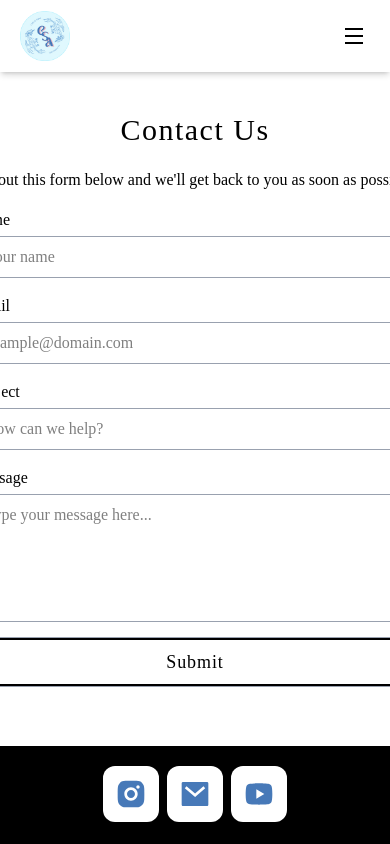
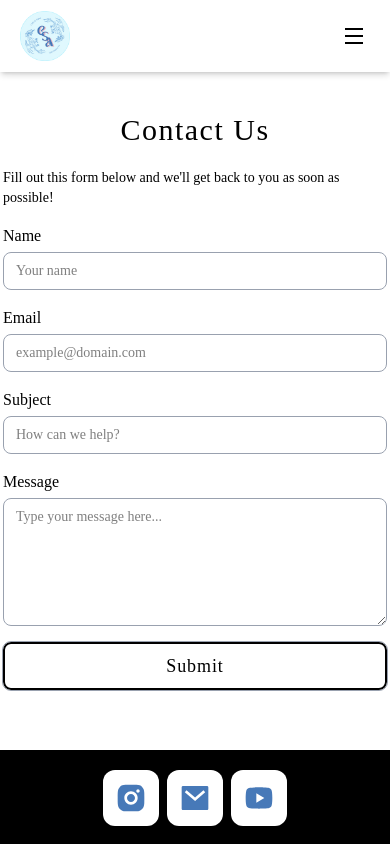
Before and after one commit to tamucsa/website, a Next.js app: page /contact in a window 390 px wide. Built offline with nearby package versions, Linux system fonts and the light colour scheme; a web font is replaced by a local one.

Commit message:
contact page ui looking good

```diff
--- a/src/app/components/contact.tsx
+++ b/src/app/components/contact.tsx
@@ -19,8 +19,8 @@ const Contact: FC = () => {
     }
 
   return (
-    <form onSubmit={handleSubmit(onSubmit)} className='flex flex-col gap-4 max-w-md mx-auto font-secondary'>
-        <h2 className='text-center text-nowrap text-base md:text-lg font-secondary'>
+    <form onSubmit={handleSubmit(onSubmit)} className='flex flex-col gap-4 w-sm md:max-w-3xl md:w-xl mx-auto font-secondary'>
+        <h2 className=' text-sm md:text-xl font-secondary'>
             Fill out this form below and we'll get back to you as soon as possible!
         </h2>
         <div className='flex flex-col gap-1'>
@@ -29,7 +29,7 @@ const Contact: FC = () => {
                 type="text"
                 placeholder="Your name"
                 {...register("name", { required: true })}
-                className="px-3 py-2 border rounded-lg border-gray-400 text-base"
+                className="px-3 py-2 border rounded-lg border-gray-400 text-sm md:text-base"
             />
         </div>
         <div className='flex flex-col gap-1'>
@@ -38,7 +38,7 @@ const Contact: FC = () => {
                 type="email"
                 placeholder="example@domain.com"
                 {...register("email", { required: true })}
-                className="px-3 py-2 border rounded-lg border-gray-400 text-base"
+                className="px-3 py-2 border rounded-lg border-gray-400 text-sm md:text-base"
             />
         </div>
         <div className='flex flex-col gap-1'>
@@ -47,7 +47,7 @@ const Contact: FC = () => {
                 type="text"
                 placeholder="How can we help?"
                 {...register("subject", { required: true })}
-                className="px-3 py-2 border rounded-lg border-gray-400 text-base"
+                className="px-3 py-2 border rounded-lg border-gray-400 text-sm md:text-base"
             />
         </div>
         <div className='flex flex-col gap-1'>
@@ -56,7 +56,7 @@ const Contact: FC = () => {
                 rows={5}
                 placeholder="Type your message here..."
                 {...register("message", { required: true })}
-                className="px-3 py-2 border rounded-lg border-gray-400 text-base h-32"
+                className="px-3 py-2 border rounded-lg border-gray-400 h-32 text-sm md:text-base"
             />
         </div>
         <div>
--- a/src/app/contact/page.tsx
+++ b/src/app/contact/page.tsx
@@ -4,7 +4,7 @@ import Contact from "@/app/components/contact";
 
 const ContactPage = () => {
     return (
-        <div className='flex flex-col items-center gap-5 md:gap-10'>
+        <div className='flex flex-col items-center gap-5 md:gap-7'>
             <h1 className="container text-center font-primary tracking-wider text-3xl md:text-4xl mt-10 md:mt-15">Contact Us</h1>
             <div className="flex flex-col lg:flex-row items-center justify-center gap-5 md:gap-10 pb-15">
                 {/* Left/Top - Contact Form */}
@@ -12,7 +12,7 @@ const ContactPage = () => {
                     <Contact />
                 </div>
                 {/* Right/Bottom - Images */}
-                <div className="hidden lg:flex lg:flex-col lg:items-center lg:justify-center lg:gap-5 lg:pl-10">
+                <div className="hidden xl:flex xl:flex-col xl:items-center xl:justify-center xl:gap-5 xl:pl-10">
                     {/* replace dimensions with fill once actual images are added */}
                     <Image src="/images/contact1.jpg" alt="Contact Image 1" width={450} height={250} className="object-cover rounded-lg shadow-md" />
                     <Image src="/images/contact2.jpg" alt="Contact Image 2" width={450} height={250} className="object-cover rounded-lg shadow-md" />
```
